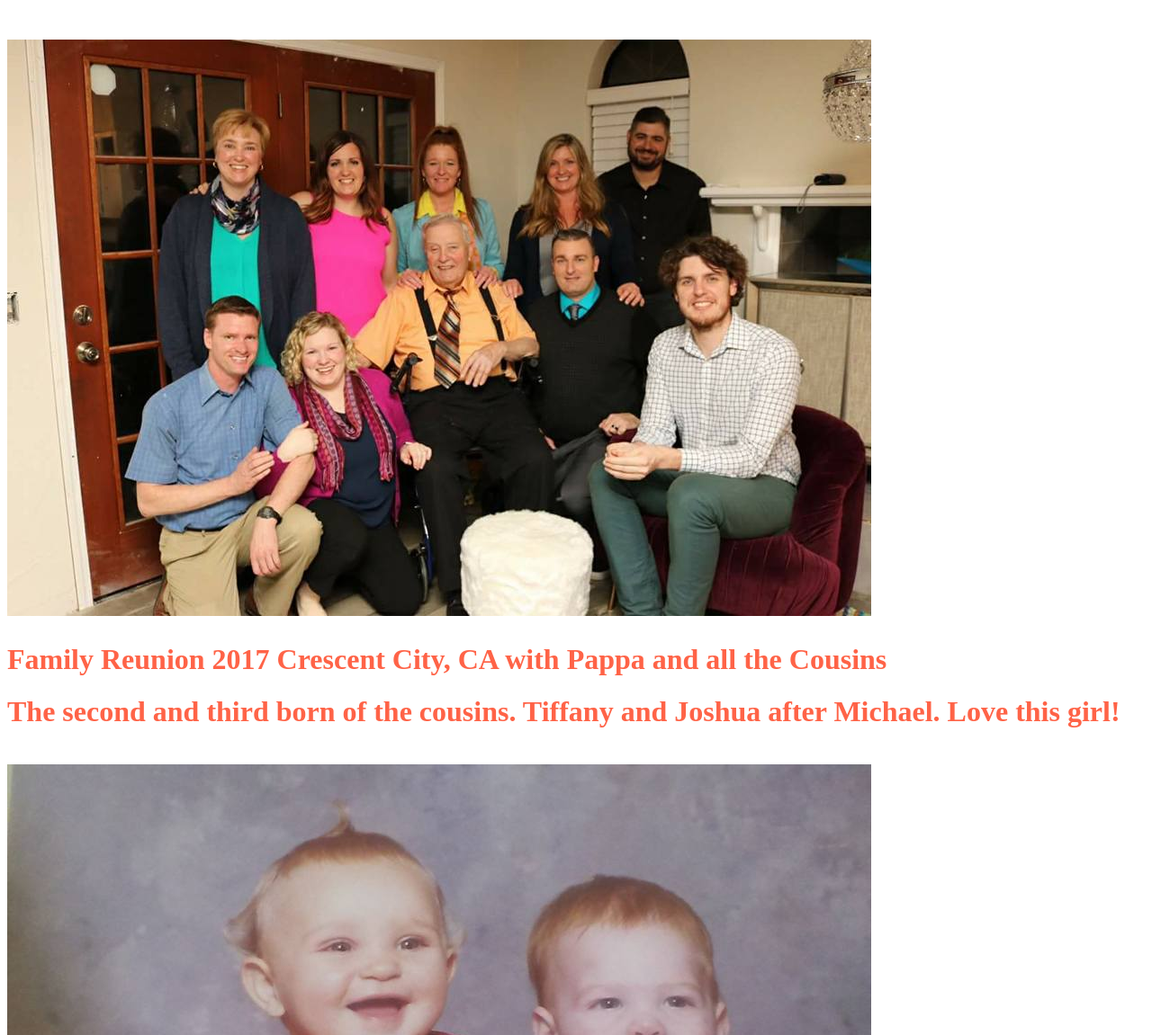
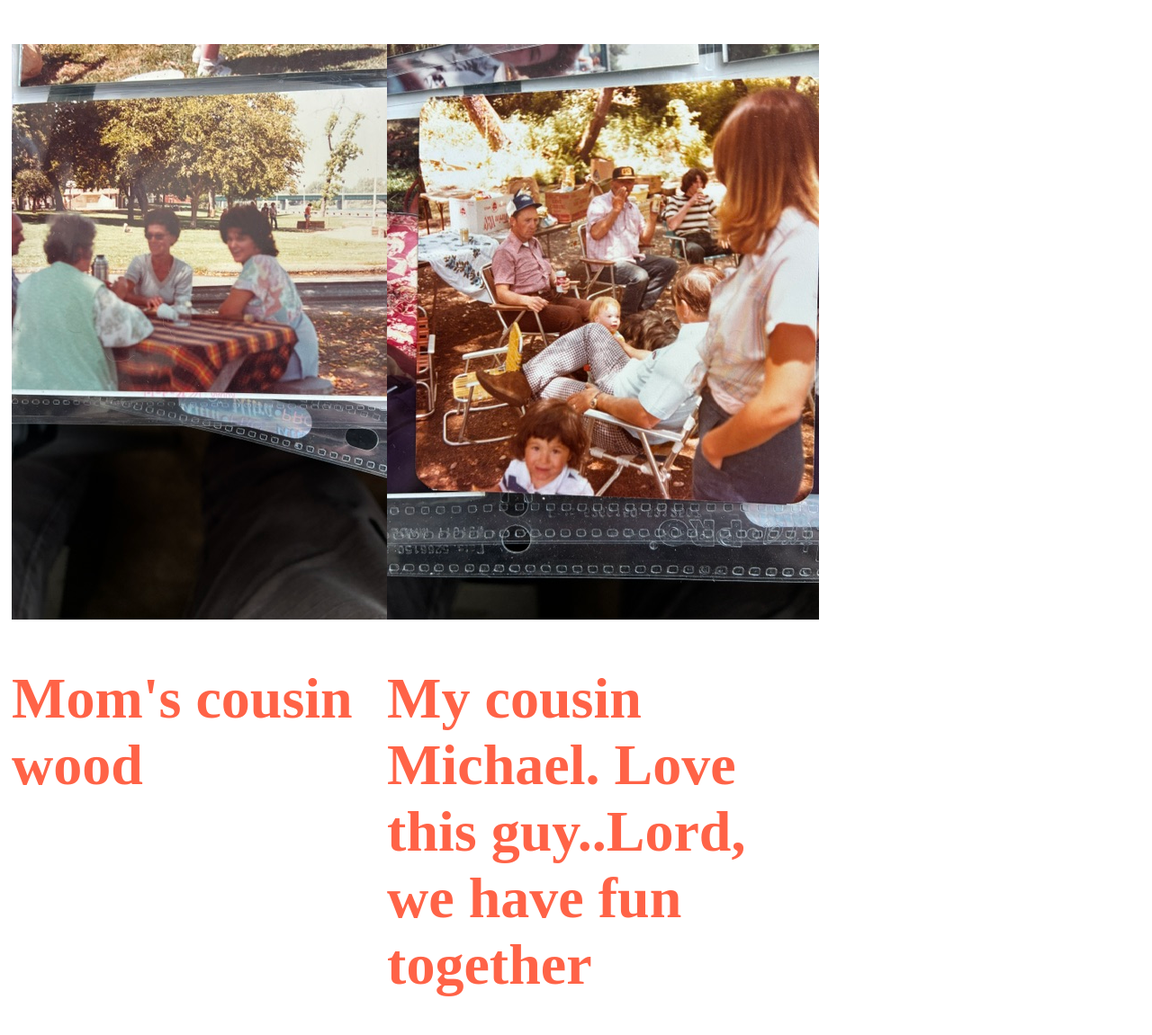
Before and after one commit to jks403/wrights2026.lol, a website: page index.html in a window 1280 px wide. Shown: the part 5106-6257 px from the top of the page at 90% size. Drawn offline with Linux system fonts and the light colour scheme.

Commit message:
adding michael

```diff
--- a/index.html
+++ b/index.html
@@ -127,6 +127,15 @@ font-family: Tahoma, Verdana, Arial, sans-serif; }
 		</div>
 
 
+		<div class="column">
+			<img src="wood.jpeg">
+			<h1>Mom's cousin wood</h1>
+
+		</div>
+
+		<div class="column">
+			<img src="michael.jpeg">
+			<h1>My cousin Michael. Love this guy..Lord, we have fun together</h1>
 		</div>
 	</div>
 
```
